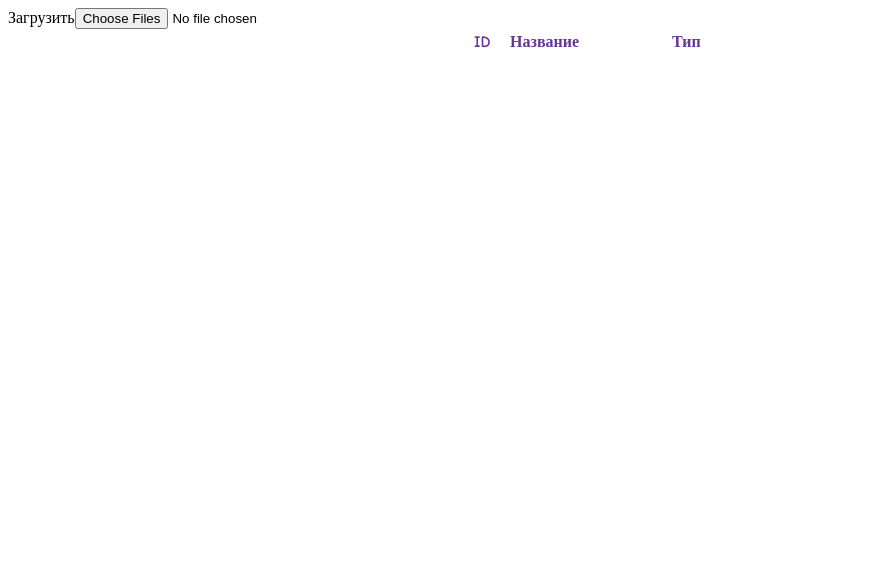
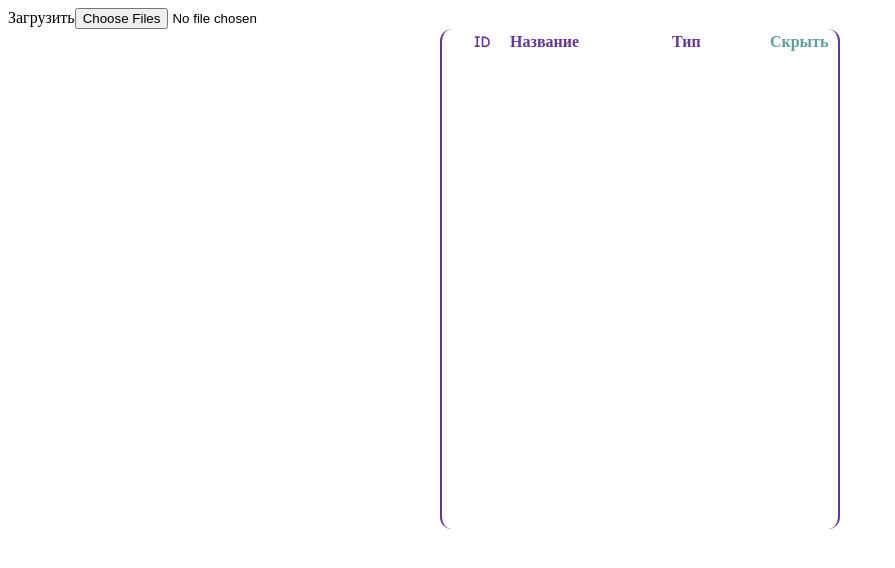
Before and after one commit to Ikamari/ariadna_books, a React app: page / in a window 1280 px wide. Shown: the whole page, without its empty margins (0-895 px from the left). Built offline with nearby package versions, Linux system fonts and the light colour scheme.

Commit message:
Book table styles, hide/show elements button for table

```diff
--- a/app/components/BookList.js
+++ b/app/components/BookList.js
@@ -7,6 +7,14 @@ import { bindActionCreators } from 'redux';
 const BOOK_TYPES = ['book', 'rick_book', 'note', 'pad']
 
 class BookTable extends Component {
+    constructor(props) {
+        super(props)
+
+        this.state = {
+            hiddenTableElements: false
+        }
+    }
+
     drawBookElement(bookData, index) {
         return (
             <div className='book-table-element' key={`book-${index}`}>
@@ -23,19 +31,33 @@ class BookTable extends Component {
         )
     }
 
+    hideTableElements() {
+        this.setState({
+            hiddenTableElements: !this.state.hiddenTableElements
+        })
+    }
+
     render() {
         const { books } = this.props;
-        console.log("***", books);
+        const hidden = this.state.hiddenTableElements;
         return (
-            <div className='book-table'>
+            <div className={'book-table' + (hidden ? ' hidden-elements' : '')}>
+                {!hidden ?
                     <div className='book-table-element'>
                         <span className='book-index'>ID</span>
                         <span className='book-title'>Название</span>
                         <span className='book-type'>Тип</span>
                         <div className='button-wrapper'/>
-                    <div className='button-wrapper'/>
+                        <div className='button-wrapper'>
+                            <div className='hide-button' onClick={() => this.hideTableElements()}>Скрыть</div>
                         </div>
-                {books.map((bookData, index) => this.drawBookElement(bookData, index))}
+                    </div> :
+                    <div className='button-wrapper'>
+                        <div className='hide-button' onClick={() => this.hideTableElements()}>Показать</div>
+                    </div>
+                }
+                {!hidden ?
+                    books.map((bookData, index) => this.drawBookElement(bookData, index)) : null}
             </div>
         )
     }
--- a/public/styles/main.css
+++ b/public/styles/main.css
@@ -1,8 +1,31 @@
 .book-table {
     display: block;
+    height: 500px;
     width: 30%;
+    padding: 0 8px;
     margin: 0 auto;
+    border-right: 2px solid rebeccapurple;
+    border-left: 2px solid rebeccapurple;
+    border-radius: 12px;
     font-family: "Comic Sans MS", cursive;
+    overflow-y: auto;
+    transition-duration: 0.3s;
+}
+
+.book-table.hidden-elements {
+    height: 50px;
+}
+
+.book-table.hidden-elements .button-wrapper {
+    display: flex;
+    align-items: center;
+    justify-content: center;
+    width: 100%;
+    height: 100%;
+}
+
+.book-table.hidden-elements .button-wrapper * {
+    width: 15%;
 }
 
 .book-table .book-table-element {
@@ -12,6 +35,7 @@
     padding: 4px;
     margin-bottom: 8px;
     border-bottom: 2px solid rebeccapurple;
+    border-collapse: collapse;
 }
 
 .book-table .book-table-element:first-child {
@@ -41,18 +65,30 @@
     width: 15%;
 }
 
-.book-table .edit-button {
+.book-table .button-wrapper * {
     display: block;
     width: 100%;
     font-weight: bold;
     text-align: center;
+    cursor: pointer;
+    transition-duration: 0.1s;
+}
+
+.book-table .button-wrapper *:hover {
+    outline: 2px ridge var(--underline-color);
+}
+
+.book-table .hide-button {
+    --underline-color: cadetblue;
+    color: cadetblue;
+}
+
+.book-table .edit-button {
+    --underline-color: limegreen;
     color: limegreen;
 }
 
 .book-table .remove-button {
-    display: block;
-    width: 100%;
-    font-weight: bold;
-    text-align: center;
+    --underline-color: crimson;
     color: crimson;
 }
```
Lines whose indentation alone changed are shown as unchanged.
